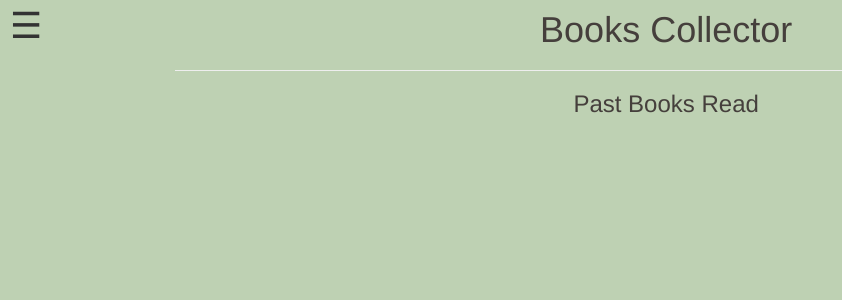
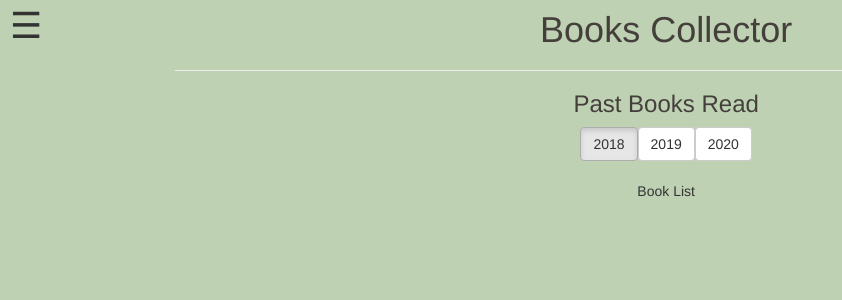
Before and after one commit to jmcacioppo/Book-Collector, a React app: page /past in a window 1280 px wide. Shown: the top 300 px of the page, without its empty margins (0-842 px from the left). Built offline with nearby package versions, Linux system fonts and the light colour scheme.

Commit message:
Working on past page

```diff
--- a/src/components/past/PastPage.js
+++ b/src/components/past/PastPage.js
@@ -1,10 +1,21 @@
 import React from 'react';
+import { Button } from 'react-bootstrap';
+import BookList from './elements/BookListComponent';
 
 class Past extends React.Component {
   render() {
     return (
       <section className="TextCenter">
         <h3 className="SectionTitle">Past Books Read</h3>
+
+        <Button active>2018</Button>
+        <Button>2019</Button>
+        <Button>2020</Button>
+
+        <br />
+        <br />
+
+        <BookList></BookList>
       </section>
     )
   }
--- /dev/null
+++ b/src/components/past/elements/BookListComponent.js
@@ -0,0 +1,12 @@
+import React from 'react';
+
+const BookList = ({ books }) => {
+
+  return (
+    <div>
+      Book List
+    </div>
+  )
+}
+
+export default BookList;
```
